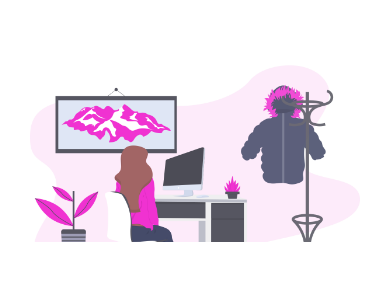
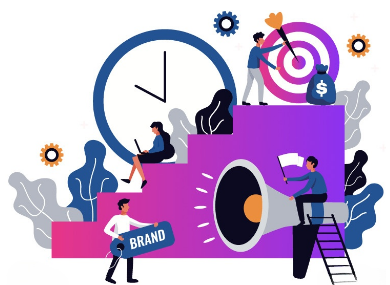
Before and after one commit to mhaemnn/company-profile-desain, a plain HTML site: page index.html in a window 390 px wide. Shown: the part 104-389 px from the top of the page. Drawn offline with nearby package versions, Linux system fonts and the light colour scheme; a script that the page names is missing; a web font is replaced by a local one.

Commit message:
fix the code that still doesn't quite fit

```diff
--- a/src/styel.css
+++ b/src/styel.css
@@ -62,9 +62,11 @@ body {
 .header .contanier .nav-links a.active {
   color: #e73587;
 }
+
 .contact-btn {
   background: linear-gradient(270deg, #8c32f0 0%, #e73587 100%);
   color: #fff !important;
+  border-radius: 2px;
   border: none;
   padding: 0.7rem;
   text-decoration: none;
@@ -107,16 +109,17 @@ body {
 }
 
 .container header .head_photo {
-  margin-top: 90px;
-  width: 534px;
-  height: 490px;
-  background-image: url(/src/assets/banner.png);
-  background-size: cover;
-  border-radius: 5px;
+  margin-top: 100px;
+  width: 700px;
+  height: 690px;
+  background-image: url(/src/assets/vector.jpg);
+  background-size: contain;
+  background-repeat: no-repeat;
+  background-position-y: right;
 }
 /* =============================About Us======================== */
 #aboutUs .about {
-  margin-top: 100px;
+  margin-top: -110px;
   text-align: center;
   padding-left: 350px;
   padding-right: 350px;
@@ -145,6 +148,7 @@ body {
 @media (max-width: 1000px) {
   /* about us */
   #aboutUs .about {
+    margin-top: 80px;
     padding-left: 200px;
     padding-right: 200px;
   }
@@ -221,13 +225,12 @@ body {
   }
   .head_name h4 {
     margin-top: 55px !important;
-    font-size: 20px;
     line-height: 55px;
   }
   .container header .head_photo {
-    margin-top: 85px;
+    margin-top: 100px;
     width: 400px;
-    height: 200px;
+    height: 280px;
   }
   /* about us */
   #aboutUs .about {
```
Also changed, not shown: src/assets/vector.jpg (added).
